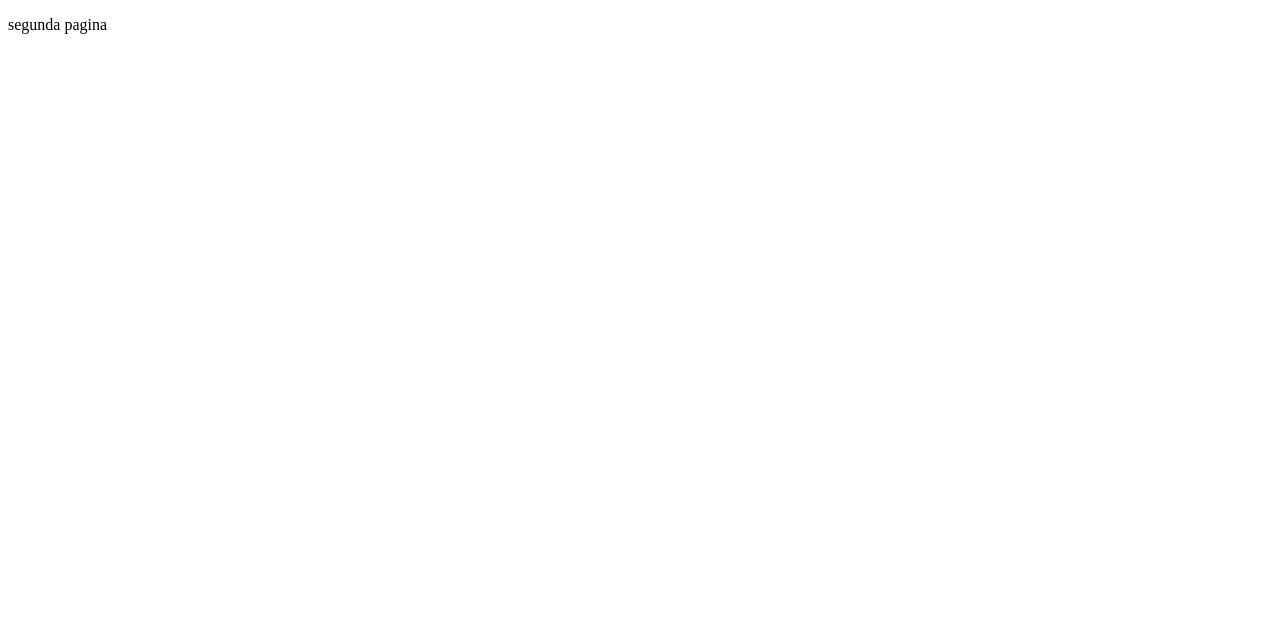
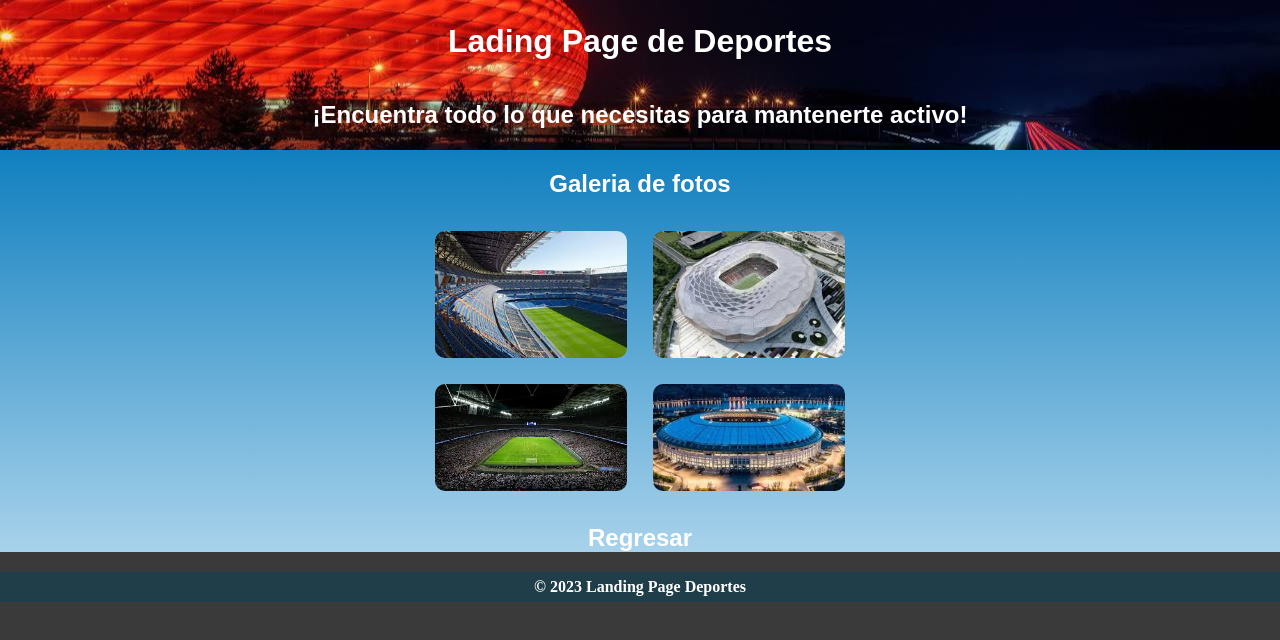
Before and after one commit to GeisonP/HTML-CSS_sistem_informacion, a plain HTML site: page galeria.html in a window 1280 px wide. Drawn offline with Linux system fonts and the light colour scheme.

Commit message:
termine vista galeria

```diff
--- a/galeria.html
+++ b/galeria.html
@@ -4,8 +4,107 @@
     <meta charset="UTF-8">
     <meta name="viewport" content="width=device-width, initial-scale=1.0">
     <title>Document</title>
+    <style>
+        body{
+            margin: 0.2rem 0.0rem 0.0rem 0.2rem;
+            background-color: #3A3A3A;
+            margin: 0;
+            padding: 0;
+            height: 100%;
+        }
+        #encabezado{
+            display: flex;
+            height: 150px;
+            background-image: url(img/fondo.jpg);
+            background-size: cover;
+            background-position: center;
+            justify-content: center;
+            font-family: Arial, Helvetica, sans-serif;
+            align-content: space-around;
+            flex-wrap: wrap;
+            flex-direction: column;
+        }
+        h1{
+            color: white;
+            display: flex;
+            justify-content: center;
+        }
+        h2{
+            color: white;
+            display: flex;
+            justify-content: center;
+        }
+        #fin{
+            display: flex;
+            justify-content: center;
+            background-color: #1F3E49;
+            height: 30px;
+            align-items: center;
+        }
+        h4{
+            color: white;
+        }
+        #titulo{
+            color: black;
+            font-family: Arial, Helvetica, sans-serif;
+            display: flex;
+            justify-content: center;
+        }
+        #contenedor{
+            background:linear-gradient(#107FBF, #A8D2EB) ;
+        }
+        .imagenes {
+            display: flex;
+            flex-wrap: wrap;
+            justify-content: center;
+        }
+
+        img {
+            width: 15%;
+            margin: 1%;
+            object-fit: cover;
+            border-radius: 10px;
+        }
+        a{
+            text-decoration: none;
+        }
+        a h2{
+            color: white;
+            display: flex;
+            justify-content: center;
+            font-family: Arial, Helvetica, sans-serif;
+        }
+    </style>
 </head>
 <body>
-    <p>segunda pagina</p>
+    <header id="encabezado" src="img/0-img.jfif">
+        <div>
+            <h1>Lading Page de Deportes</h1>
+        </div>
+        <div>
+            <h2>¡Encuentra todo lo que necesitas para mantenerte activo!</h2>
+        </div>
+    </header>
+    <header id="contenedor">
+        <div id="titulo">
+            <h2>Galeria de fotos</h2>
+        </div>
+        <div id="contendor-img" class="imagenes">
+            <img src="img/1-img.jfif">
+            <img src="img/2-img.jfif">
+        </div>
+        <div id="contenedor-img" class="imagenes">
+            <img src="img/3-img.jfif">
+            <img src="img/4-img.jfif">
+        </div>
+        <div>
+            <a href="index.html"><h2>Regresar</h2></a>
+        </div>
+    </header>
+    <footer>
+        <div id="fin">
+            <h4>© 2023  Landing Page Deportes</h4>
+        </div>
+    </footer>
 </body>
 </html>
```
